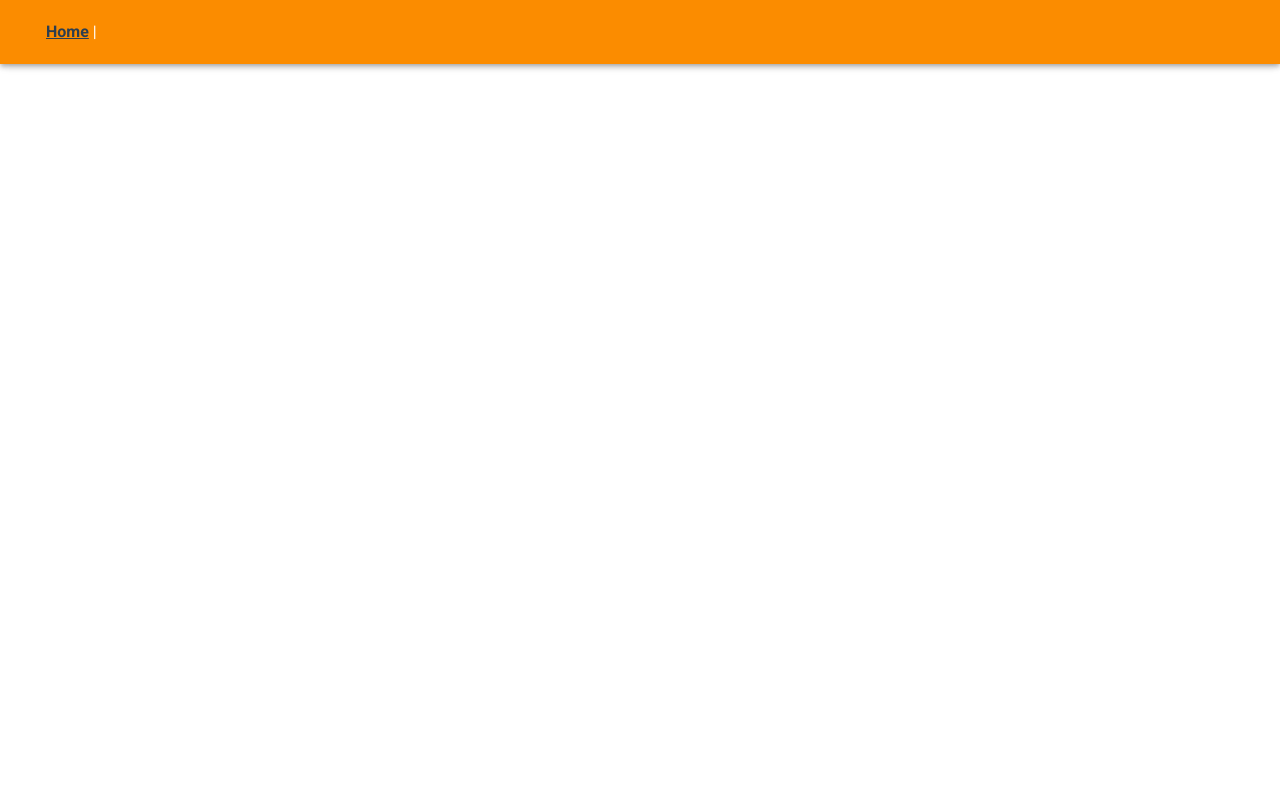
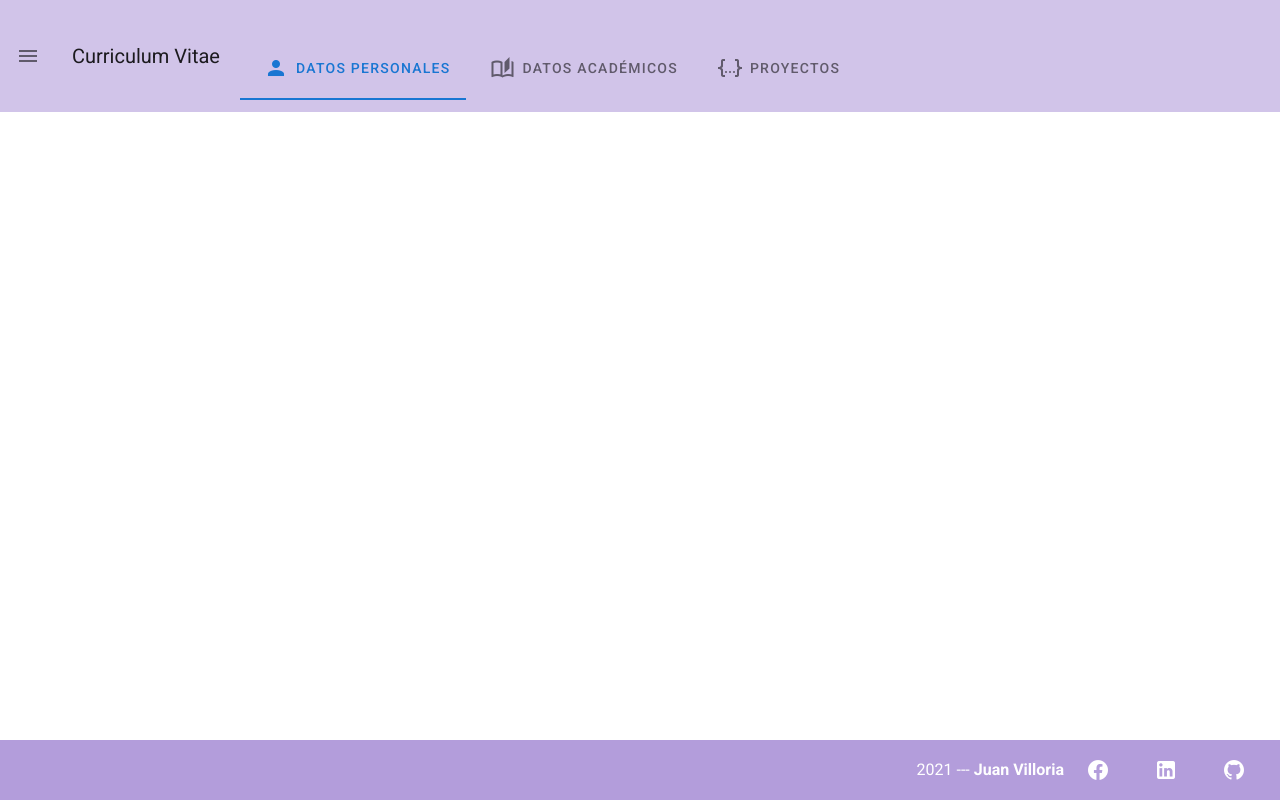
Before and after one commit to JuanDaw/cv_online, a Vue app in the folder interfaz/: page /proyectos in a window 1280 px wide. Built offline with nearby package versions, Linux system fonts and the light colour scheme.

Commit message:
Estructura básica

```diff
--- a/interfaz/src/App.vue
+++ b/interfaz/src/App.vue
@@ -2,41 +2,45 @@
   <v-app>
     <v-app-bar
       app
-      color="warning"
-      dark
+      extended
+      flat
+      elevate-on-scroll
+      scroll-target="#scrolling-techniques-7"
+      color="#D1C4E9"
+      class="py-6"
     >
-      <div id="nav">
-        <router-link to="/">Home</router-link> |
-      </div>
+      <v-app-bar-nav-icon></v-app-bar-nav-icon>
+
+      <v-toolbar-title>Curriculum Vitae</v-toolbar-title>
+
+      <Menu />
     </v-app-bar>
 
     <v-main>
       <router-view/>
     </v-main>
+
+    <Footer />
   </v-app>
 </template>
 
 <script>
-
+import Footer from '@/components/Footer.vue'
+import Menu from '@/components/Menu.vue'
 export default {
   name: 'App',
 
-  data: () => ({
-    //
-  }),
+  components: {
+    Footer,
+    Menu
+  },
+
+  data() {
+    return {
+    }
+  },
 };
 </script>
 <style lang="scss">
-#nav {
-  padding: 30px;
 
-  a {
-    font-weight: bold;
-    color: #2c3e50;
-
-    &.router-link-exact-active {
-      color: #42b983;
-    }
-  }
-}
 </style>
--- /dev/null
+++ b/interfaz/src/components/Footer.vue
@@ -0,0 +1,44 @@
+<template>
+    <v-row>
+        <v-footer
+            dark
+            fixed
+            color="#B39DDB"
+            class="justify-end col-12"
+        >
+            {{ new Date().getFullYear() }} --- <strong class="ml-1">Juan Villoria</strong>
+            <v-btn
+                v-for="icon in icons"
+                :key="icon"
+                class="mx-4"
+                dark
+                icon
+            >
+                <v-btn
+                    flat
+                    icon
+                >
+                    <v-icon>{{ icon }}</v-icon>
+                </v-btn>
+            </v-btn>
+        </v-footer>
+    </v-row>
+</template>
+
+<script>
+    export default {
+        name: 'Footer',
+        data() {
+            return {
+                icons: [
+                    'mdi-facebook',
+                    'mdi-linkedin',
+                    'mdi-github'
+                ],
+            }
+        },
+    }
+</script>
+
+<style lang="scss" scoped>
+</style>
--- /dev/null
+++ b/interfaz/src/components/Menu.vue
@@ -0,0 +1,37 @@
+<template>
+    <v-toolbar
+        flat
+        color="#D1C4E9"
+        class="hidden-sm-and-down py-3 px-5"
+      >
+        <v-tabs>
+          <v-tab
+            v-for="(item, index) in menu"
+            :key="index"
+            @click="$router.push(item.view)"
+          >
+            <v-icon class="px-2">{{ item.icon }}</v-icon>
+            <span>{{ item.text }}</span>
+          </v-tab>
+        </v-tabs>
+    </v-toolbar>
+</template>
+
+<script>
+    export default {
+        name: 'Menu',
+        data() {
+            return {
+                menu: [
+                    { icon: "mdi-account", text: "Datos personales", view: "/" },
+                    { icon: "mdi-book-open-page-variant-outline", text: "Datos académicos", view: "/estudios" },
+                    { icon: "mdi-code-json", text: "Proyectos", view: "/proyectos" },
+                ],
+            }
+        },
+    }
+</script>
+
+<style lang="scss" scoped>
+
+</style>
--- a/interfaz/src/router/index.js
+++ b/interfaz/src/router/index.js
@@ -10,6 +10,16 @@
     name: 'Home',
     component: Home
   },
+  {
+    path: '/estudios',
+    name: 'Estudios',
+    component: () => import(/* webpackChunkName: "about" */ '../views/Estudios.vue')
+  },
+  {
+    path: '/proyectos',
+    name: 'Proyectos',
+    component: () => import(/* webpackChunkName: "about" */ '../views/Proyectos.vue')
+  }
 ]
 
 const router = new VueRouter({
--- /dev/null
+++ b/interfaz/src/views/Estudios.vue
@@ -0,0 +1,15 @@
+<template>
+    <div>
+
+    </div>
+</template>
+
+<script>
+    export default {
+
+    }
+</script>
+
+<style lang="scss" scoped>
+
+</style>
--- a/interfaz/src/views/Home.vue
+++ b/interfaz/src/views/Home.vue
@@ -1,5 +1,7 @@
 <template>
-  <div>hola</div>
+  <v-container fluid>
+    Hola
+  </v-container>
 </template>
 
 <script>
--- /dev/null
+++ b/interfaz/src/views/Proyectos.vue
@@ -0,0 +1,15 @@
+<template>
+    <div>
+
+    </div>
+</template>
+
+<script>
+    export default {
+
+    }
+</script>
+
+<style lang="scss" scoped>
+
+</style>
```
